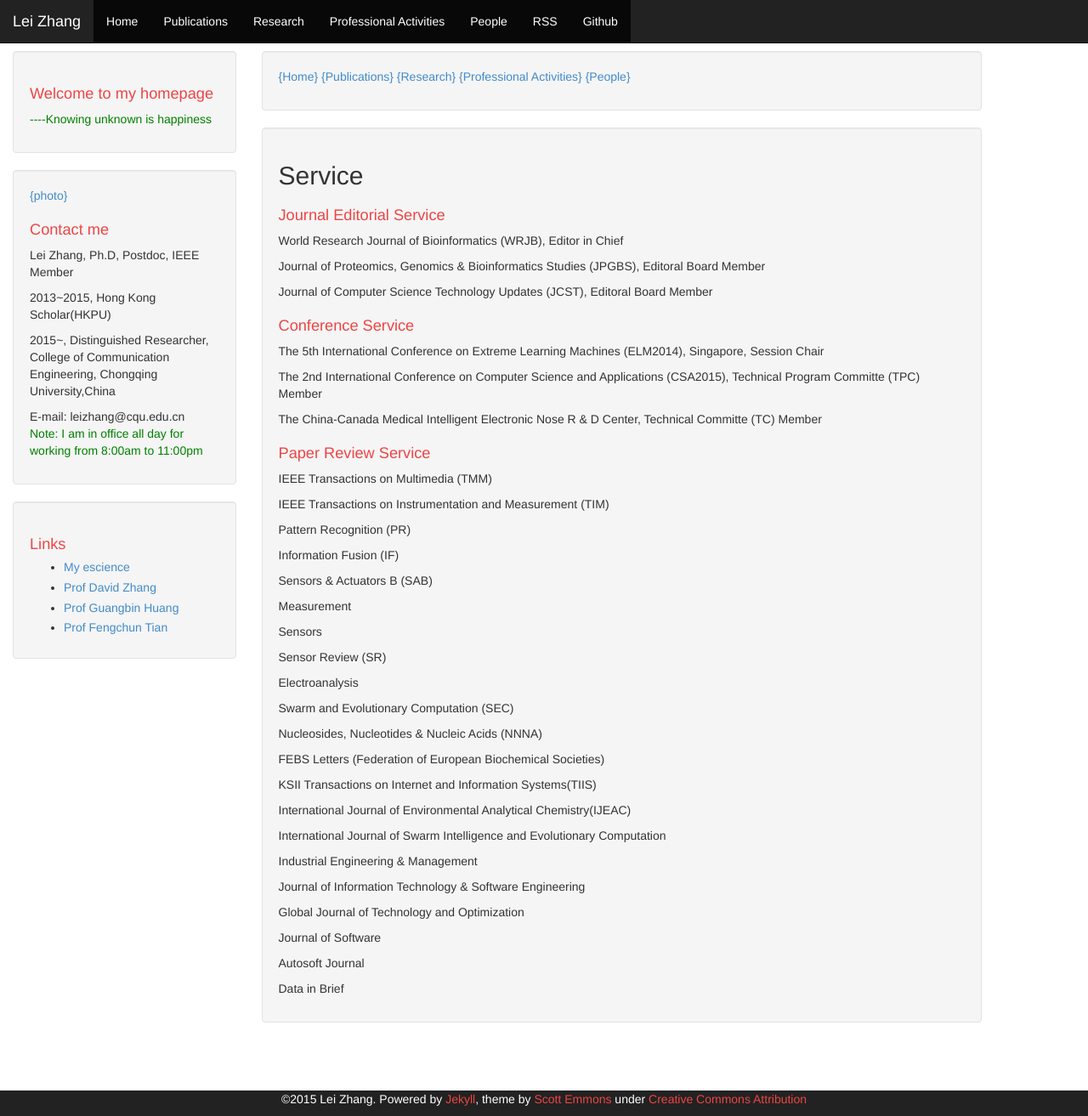
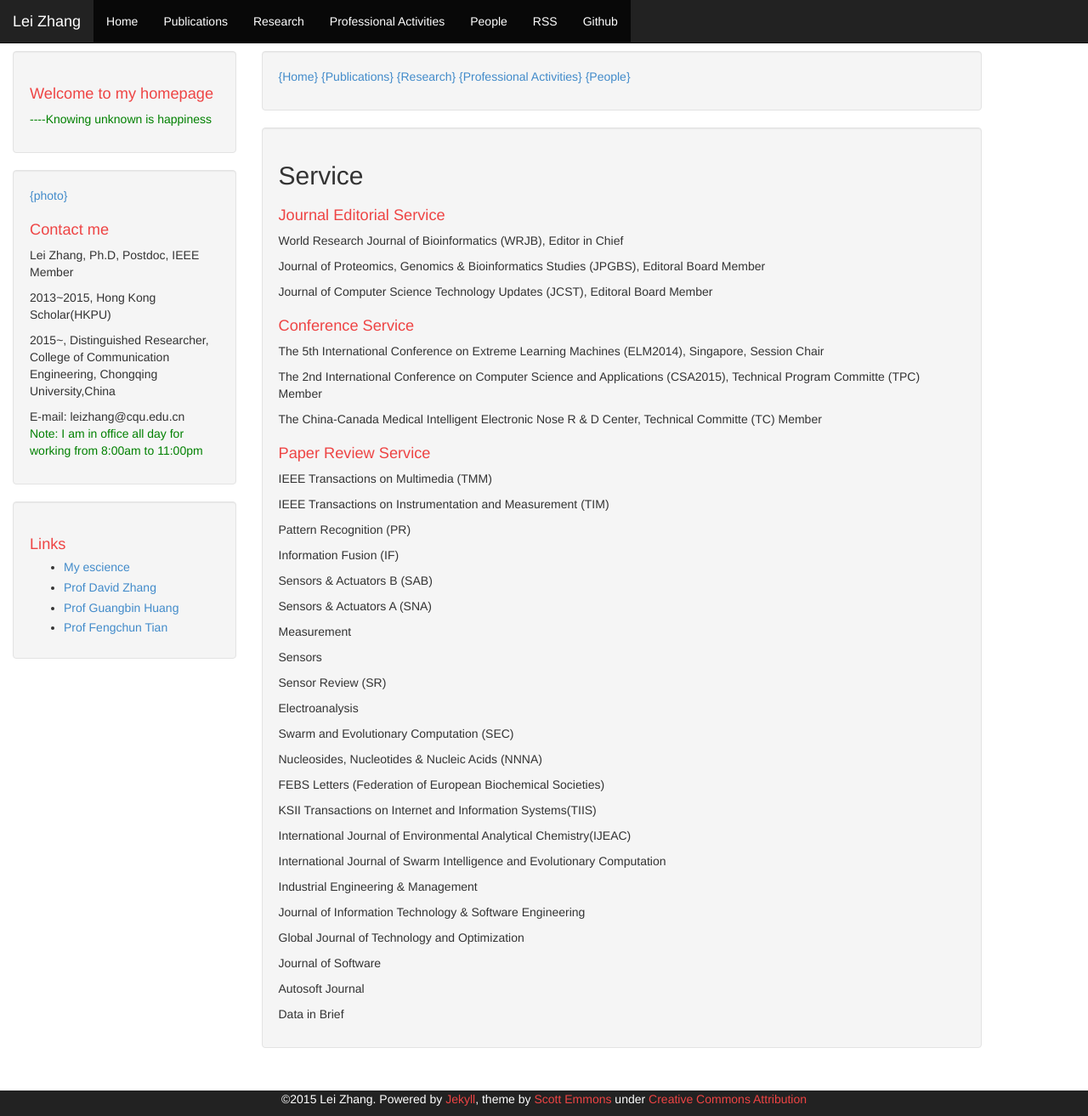
Before and after one commit to DrLeiZhang/website, a Jekyll site: the page built from professional activities.html, in a window 1280 px wide and 1313 px high. Shown: the whole window at 85% size. Built offline with Jekyll 4.4.1, drawn with Linux system fonts in a browser that asks for light colours; Markdown is read by kramdown in place of the engine named in the settings.

Commit message:
Update
Signed-off-by: leizhang@cqu.edu.cn <leizhang@cqu.edu.cn>

```diff
--- a/professional activities.html
+++ b/professional activities.html
@@ -25,6 +25,7 @@ layout: default
 <p>Pattern Recognition (PR)</p>
 <p>Information Fusion (IF)</p>
 <p>Sensors & Actuators B (SAB)</p>
+<p>Sensors & Actuators A (SNA)</p>
 <p>Measurement</p>
 <p>Sensors</p>
 <p>Sensor Review (SR)</p>
```
